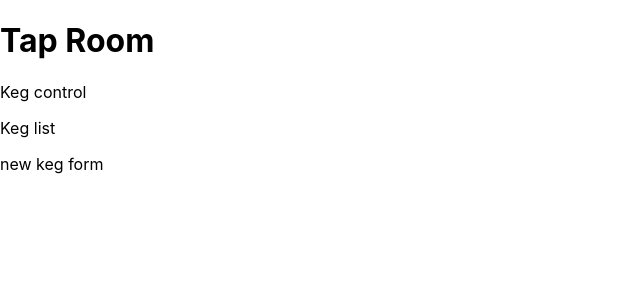
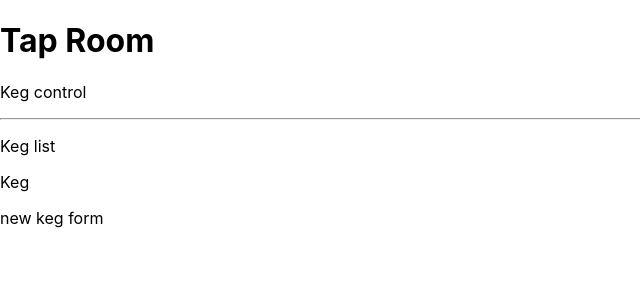
Before and after one commit to fc-dogan/Taproom-Redux, a React (Create React App) app: page / in a window 1280 px wide. Shown: the top 300 px of the page, without its empty margins (0-640 px from the left). Built offline with nearby package versions, Linux system fonts and the light colour scheme.

Commit message:
create Keg component

```diff
--- /dev/null
+++ b/src/components/Keg.js
@@ -0,0 +1,9 @@
+import React from 'react';
+
+function Keg() {
+  return (
+    <p>Keg</p>
+  )
+}
+
+export default Keg;
--- a/src/components/KegList.js
+++ b/src/components/KegList.js
@@ -1,8 +1,13 @@
 import React from 'react';
+import Keg from './Keg';
 
 function KegList(){
   return (
-    <p>Keg list</p>
+    <React.Fragment>
+      <hr />
+      <p>Keg list</p>
+      <Keg />
+    </React.Fragment>
   )
 }
 
```
Also changed, not shown: tap-room diagram.jpg.
